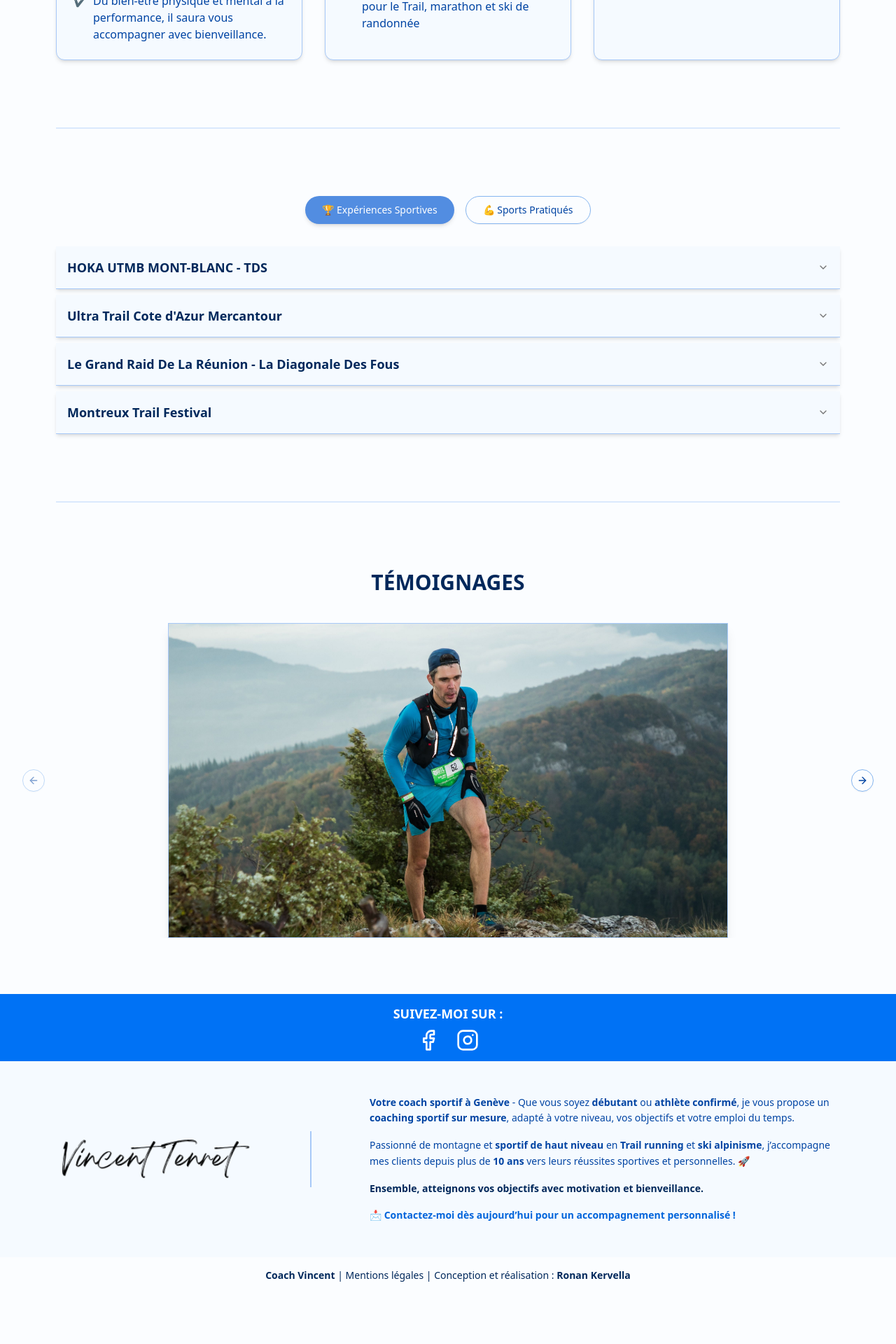
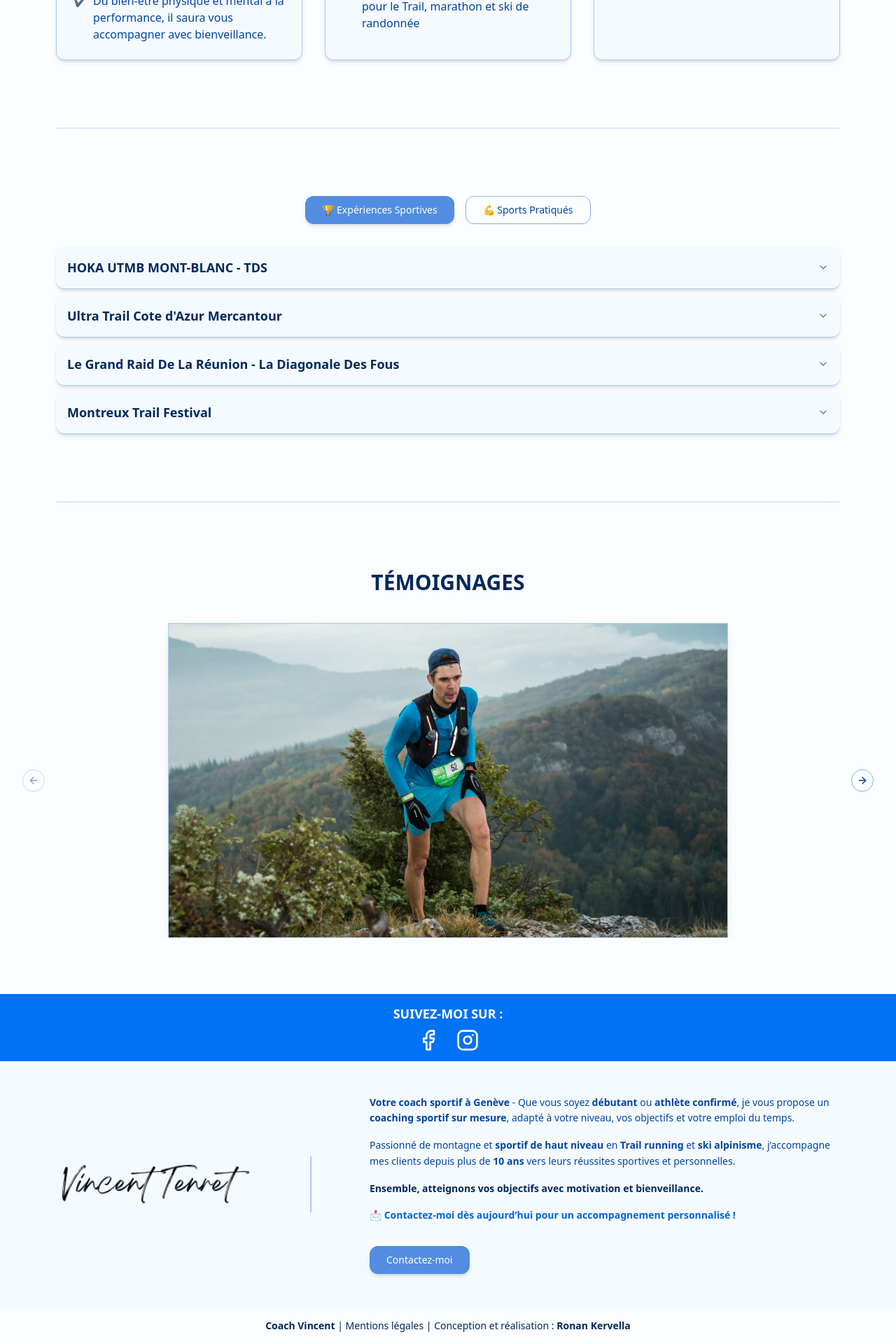
Before and after one commit to RonanKer29/vincent-tenret-coaching-2025, a React (Vite) app: page / in a window 1280 px wide. Shown: the part 1318-3238 px from the top of the page at 70% size. Before the commit the page ends 3166 px from the top, so only its background shows below. Built offline with nearby package versions, Linux system fonts and the light colour scheme.

Commit message:
button contact footer

```diff
--- a/src/components/Footer.jsx
+++ b/src/components/Footer.jsx
@@ -1,6 +1,7 @@
 import { Facebook, Instagram } from "lucide-react";
 import MaxWidthWrapper from "./MaxWidthWrapper";
 import signature from "../assets/Vincent-Tenret-signature.png";
+import { Button } from "./ui/button";
 
 const Footer = () => {
   return (
@@ -43,7 +44,7 @@ const Footer = () => {
                 en <strong>Trail running</strong> et{" "}
                 <strong>ski alpinisme</strong>, j’accompagne mes clients depuis
                 plus de <strong>10 ans</strong> vers leurs réussites sportives
-                et personnelles. 🚀
+                et personnelles.
               </p>
               <p className="mt-4 font-semibold text-blue-12">
                 Ensemble, atteignons vos objectifs avec{" "}
@@ -53,6 +54,9 @@ const Footer = () => {
                 📩 Contactez-moi dès aujourd’hui pour un{" "}
                 <strong>accompagnement personnalisé</strong> !
               </p>
+              <Button className="mt-8 " variant={"default"}>
+                Contactez-moi
+              </Button>
             </div>
           </div>
         </MaxWidthWrapper>
--- a/src/components/ProfileSection.jsx
+++ b/src/components/ProfileSection.jsx
@@ -119,12 +119,12 @@ const ProfileSection = () => {
         {/* 🔹 Contenu affiché selon la section active */}
         <div className="mt-8">
           {activeSection === "experiences" && (
-            <Accordion type="single" collapsible className="mt-6">
+            <Accordion type="single" collapsible className="mt-8">
               {races.map((race, index) => (
                 <AccordionItem
                   key={index}
                   value={`race-${index}`}
-                  className="mb-2 rounded-lg shadow-md border-blue-6 bg-blue-2"
+                  className="mb-2 shadow-md rounded-xl border-blue-6 bg-blue-2"
                 >
                   <AccordionTrigger className="p-4 text-lg font-bold text-blue-12">
                     {race.title}
@@ -138,11 +138,11 @@ const ProfileSection = () => {
           )}
 
           {activeSection === "sports" && (
-            <div className="flex flex-wrap justify-center gap-4 mt-6">
+            <div className="flex flex-wrap justify-center gap-4 mt-12">
               {sportsList.map((sport, index) => (
                 <Badge
                   key={index}
-                  className="px-4 py-2 text-lg border shadow-sm bg-blue-2 text-blue-12 border-blue-6"
+                  className="px-4 py-2 text-lg border shadow-sm rounded-xl bg-blue-2 text-blue-12 border-blue-6"
                 >
                   {sport}
                 </Badge>
--- a/src/components/ui/button.jsx
+++ b/src/components/ui/button.jsx
@@ -9,9 +9,9 @@ const buttonVariants = cva(
     variants: {
       variant: {
         default:
-          "bg-blue-8 text-white rounded-full shadow-md hover:bg-blue-10 focus:bg-blue-9/90",
+          "bg-blue-8 text-white rounded-xl shadow-md hover:bg-blue-10 focus:bg-blue-9/90",
         outline:
-          "border border-blue-7 rounded-full overflow-hidden text-blue-11 shadow-sm hover:bg-blue-3 focus:bg-blue-4",
+          "border border-blue-7 rounded-xl overflow-hidden text-blue-11 shadow-sm hover:bg-blue-3 focus:bg-blue-4",
         secondary:
           "bg-blue-4 text-blue-11 shadow-sm hover:bg-blue-5 focus:bg-blue-6",
         ghost: "hover:bg-blue-3 text-blue-11 focus:bg-blue-4",
```
